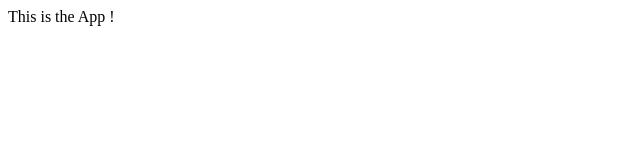
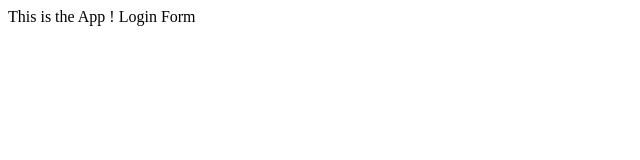
Before and after one commit to Nurio34/myApp, a plain HTML site: page index.html in a window 1280 px wide. Shown: the full height of the page, 0-640 px from the left. Drawn offline with Linux system fonts and the light colour scheme.

Commit message:
On branch login

```diff
--- a/index.html
+++ b/index.html
@@ -7,5 +7,7 @@
 </head>
 <body>
     This is the App !
+
+    Login Form
 </body>
 </html>
```
Also changed, not shown: login.html (added, +1 -0 lines).
